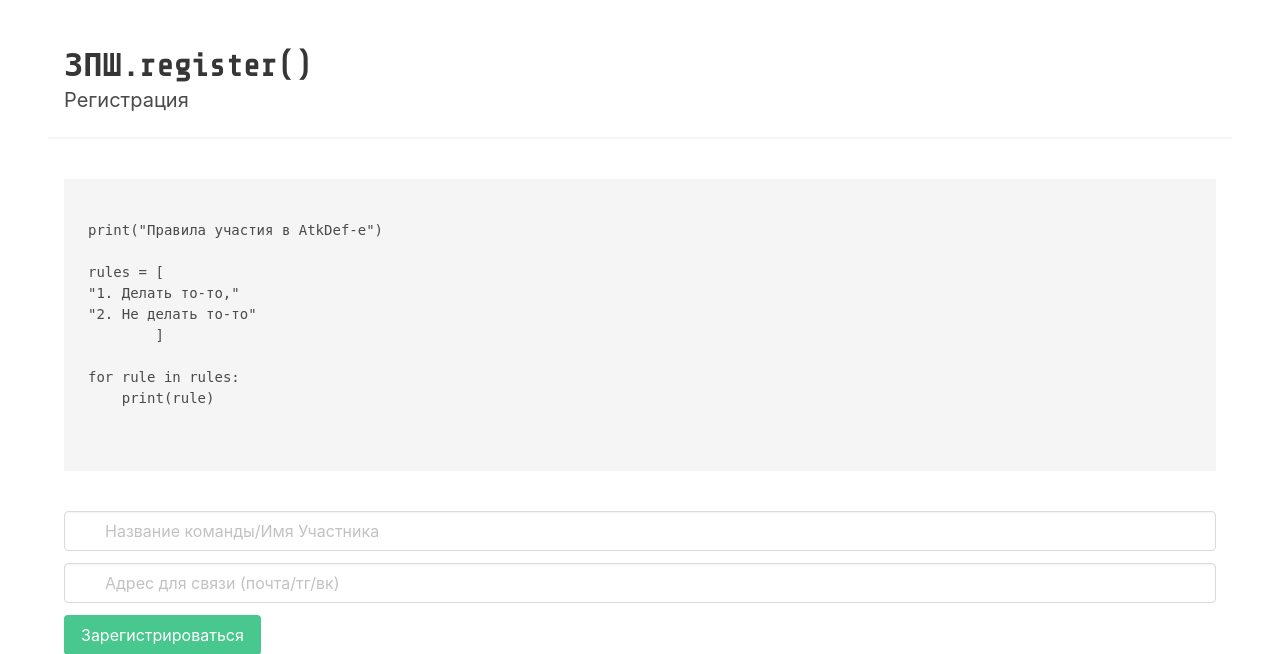
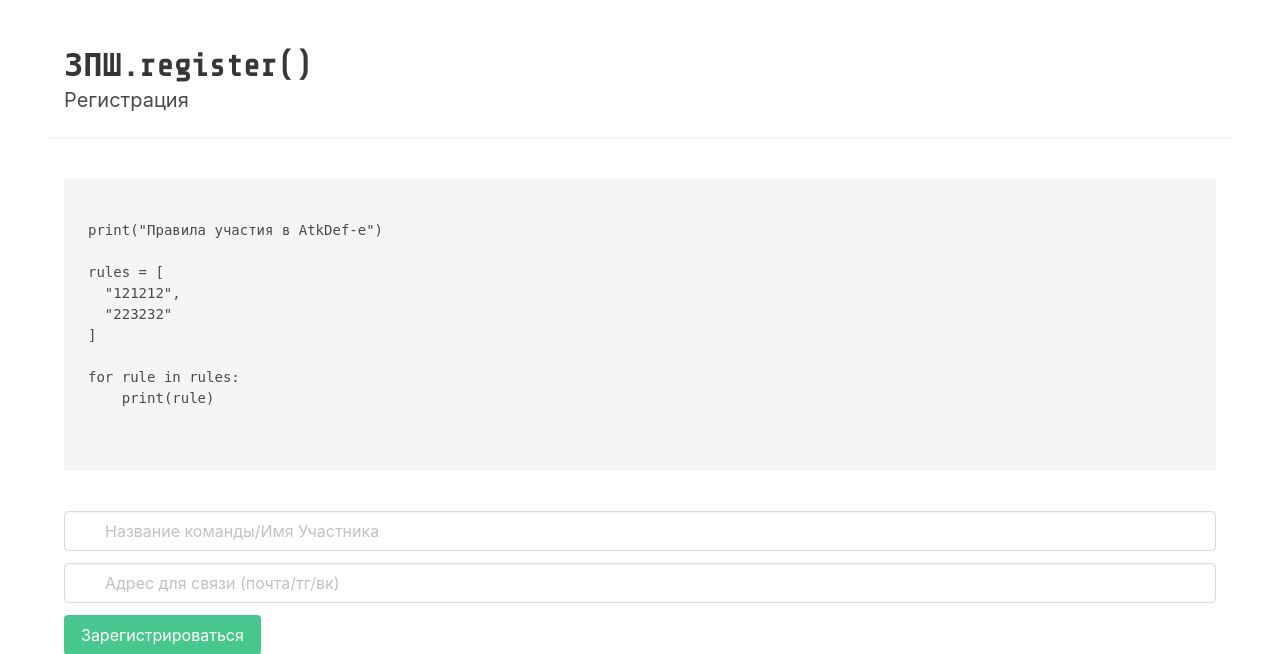
Before and after one commit to dsolmann/AtkDefUI, a Flask app: page /register in a window 1280 px wide. Shown: the top 654 px of the page. Run offline with Flask 2, Linux system fonts and the light colour scheme; some libraries are stand-ins or nearby versions.

Commit message:
rulez 12121

```diff
--- a/app.py
+++ b/app.py
@@ -10,13 +10,8 @@ def index():
 
 @app.route("/register", methods=["POST", "GET"])
 def register():
-    rules = [
-        '"1. Делать то-то,"\n',
-        '"2. Не делать то-то"'
-    ]
-
     if request.method == "GET":
-        return render_template("register.html", rules=rules)
+        return render_template("register.html")
     elif request.method == "POST":
         team_name = request.form["team"]
         team_fb = request.form["feedback"]
--- a/templates/register.html
+++ b/templates/register.html
@@ -22,8 +22,9 @@
 print("Правила участия в AtkDef-е")
 
 rules = [
-{% for i in rules %}{{ i }}{% endfor %}
-        ]
+  "121212",
+  "223232"
+]
 
 for rule in rules:
     print(rule)
```
